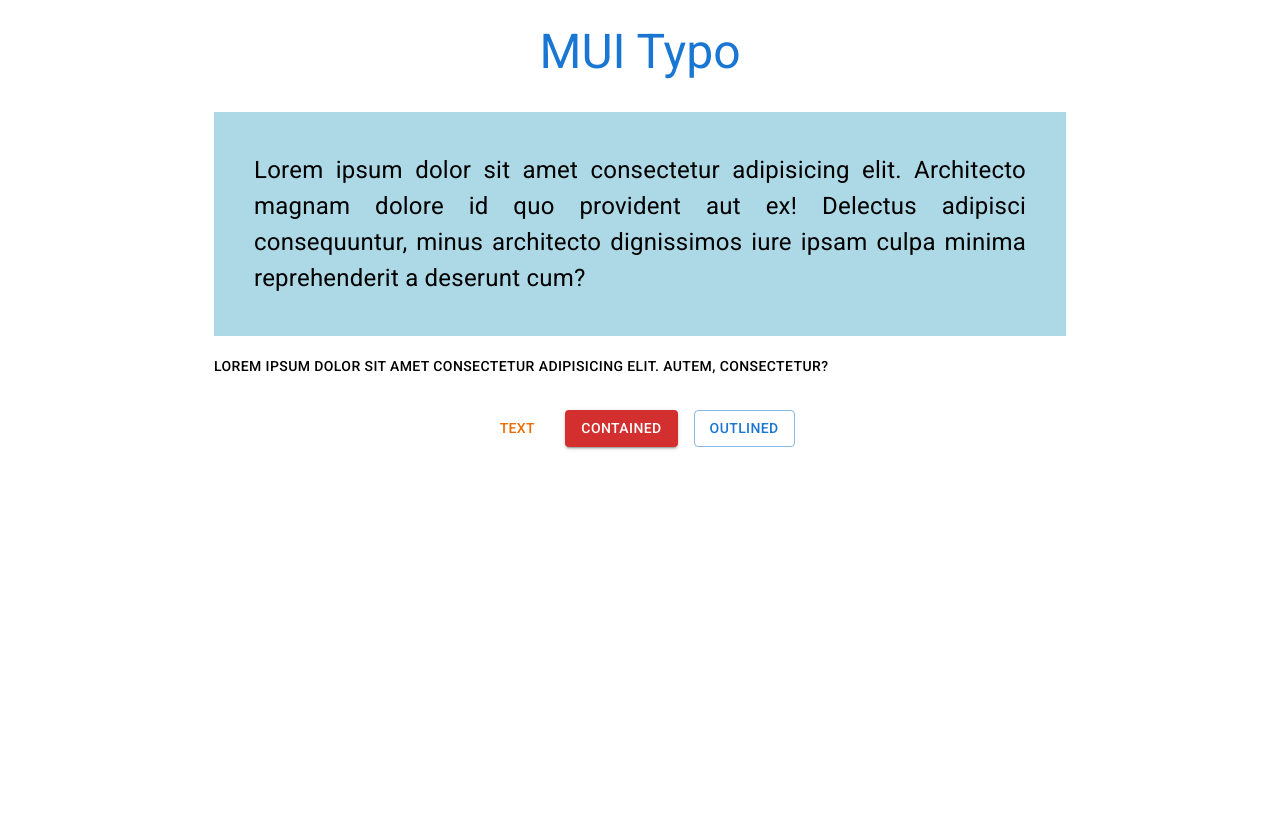
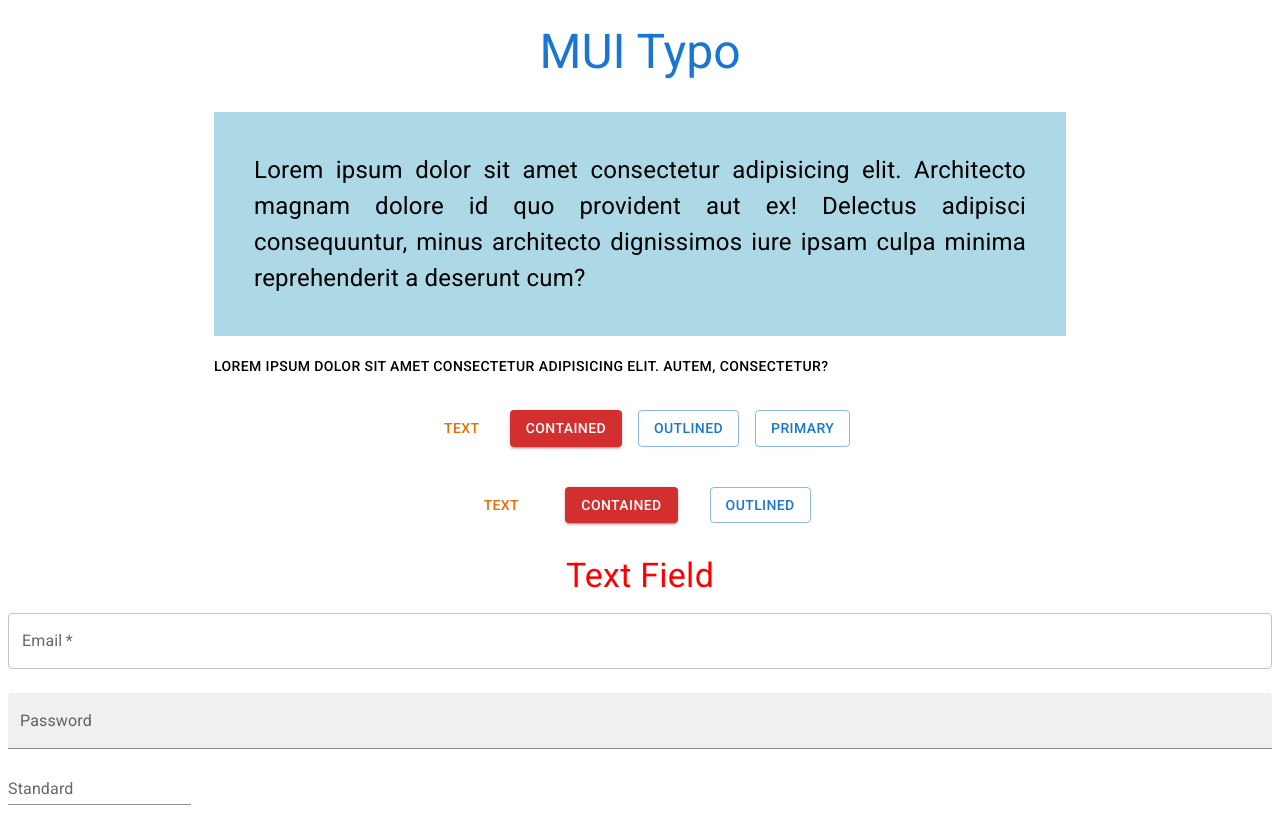
Before and after one commit to Bskasan/React_Practises, a React (Create React App) app in the folder rc19_material-intro/: page / in a window 1280 px wide. Built offline with nearby package versions, Linux system fonts and the light colour scheme.

Commit message:
email and password text field mui

```diff
--- /dev/null
+++ b/rc19_material-intro/src/components/TextFieldComp.jsx
@@ -0,0 +1,35 @@
+import { Typography } from "@mui/material";
+import TextField from "@mui/material/TextField";
+import React from "react";
+
+const TextFieldComp = () => {
+  return (
+    <div>
+      <Typography variant="h4" color={"red"} align="center" mt={4}>
+        Text Field
+      </Typography>
+      <TextField
+        id="email"
+        label="Email"
+        type="email"
+        variant="outlined"
+        placeholder="Enter Your Email"
+        fullWidth
+        margin="normal"
+        required
+      />
+      <TextField
+        id="password"
+        label="Password"
+        type="password"
+        variant="filled"
+        placeholder="Enter Your Password"
+        fullWidth
+        margin="normal"
+      />
+      <TextField id="standard-basic" label="Standard" variant="standard" />
+    </div>
+  );
+};
+
+export default TextFieldComp;
--- a/rc19_material-intro/src/components/TypoButtons.jsx
+++ b/rc19_material-intro/src/components/TypoButtons.jsx
@@ -1,4 +1,4 @@
-import { Box, Button, Typography } from "@mui/material"; //* Bu import sekli Performans acisindan problemli
+import { Box, Button, Stack, Typography } from "@mui/material"; //* Bu import sekli Performans acisindan problemli
 import Container from "@mui/material/Container"; //!it's better for performance
 //import {Container} from "@mui/material"
 
@@ -48,10 +48,30 @@ const TypoButtons = () => {
             gap: 2,
           }}
         >
-          <Button variant="text" color="warning">Text</Button>
-          <Button variant="contained" color="error">Contained</Button>
+          <Button variant="text" color="warning">
+            Text
+          </Button>
+          <Button variant="contained" color="error">
+            Contained
+          </Button>
           <Button variant="outlined">Outlined</Button>
+          <Button variant="outlined">Primary</Button>
         </Box>
+
+        <Stack
+          direction={{ xs: "column", sm: "row" }}
+          spacing={{ xs: 1, sm: 2, md: 4 }}
+          justifyContent="center"
+          mt={5}
+        >
+          <Button variant="text" color="warning">
+            Text
+          </Button>
+          <Button variant="contained" color="error">
+            Contained
+          </Button>
+          <Button variant="outlined">Outlined</Button>
+        </Stack>
       </Container>
     </>
   );
--- a/rc19_material-intro/src/pages/Home.jsx
+++ b/rc19_material-intro/src/pages/Home.jsx
@@ -1,9 +1,11 @@
+import TextFieldComp from "../components/TextFieldComp";
 import TypoButtons from "../components/TypoButtons";
 
 const Home = () => {
   return (
     <>
       <TypoButtons />
+      <TextFieldComp />
     </>
   );
 };
```
